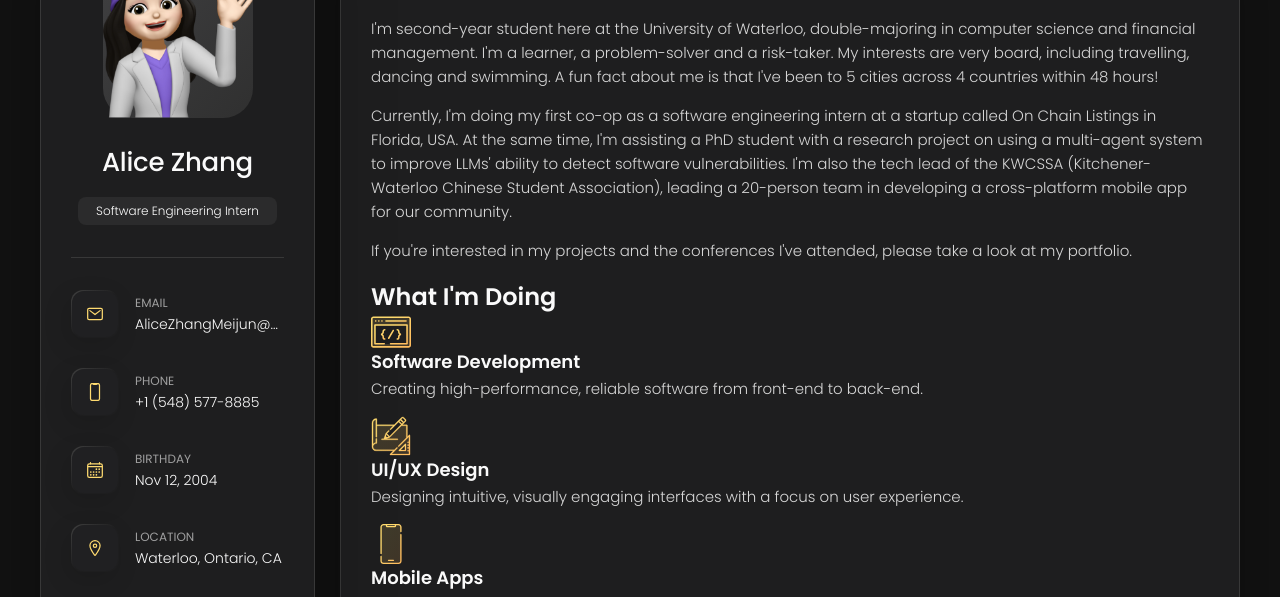
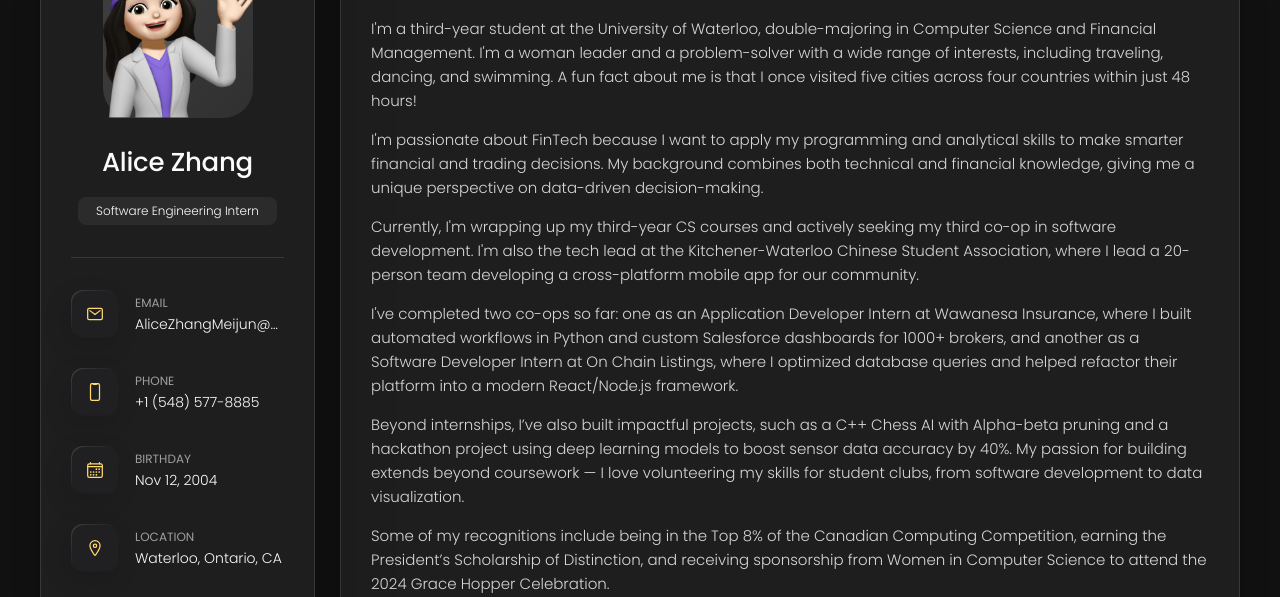
Before and after one commit to AliceZhang1112/Own-Personal-Website, a plain HTML site: page index.html in a window 1280 px wide. Shown: the part 162-759 px from the top of the page. Drawn offline with nearby package versions, Linux system fonts and the light colour scheme.

Commit message:
Update personal bio and experience on homepage

```diff
--- a/index.html
+++ b/index.html
@@ -206,18 +206,31 @@
 
                 <section class="about-text">
                     <p>
-                        I'm second-year student here at the University of Waterloo, double-majoring in computer science and financial management. I'm a learner, a problem-solver and a risk-taker. My interests are very board, including travelling, dancing and swimming. A fun
-                        fact about me is that I've been to 5 cities across 4 countries within 48 hours!
+                        I'm a third-year student at the University of Waterloo, double-majoring in Computer Science and Financial Management. I'm a woman leader and a problem-solver with a wide range of interests, including traveling, dancing, and swimming. A fun fact about
+                        me is that I once visited five cities across four countries within just 48 hours!
+                    </p>
+                    <p>
+                        I'm passionate about FinTech because I want to apply my programming and analytical skills to make smarter financial and trading decisions. My background combines both technical and financial knowledge, giving me a unique perspective on data-driven decision-making.
+                    </p>
+                    <p>
+                        Currently, I'm wrapping up my third-year CS courses and actively seeking my third co-op in software development. I'm also the tech lead at the Kitchener-Waterloo Chinese Student Association, where I lead a 20-person team developing a cross-platform mobile
+                        app for our community.
+                    </p>
+                    <p>
+                        I've completed two co-ops so far: one as an Application Developer Intern at Wawanesa Insurance, where I built automated workflows in Python and custom Salesforce dashboards for 1000+ brokers, and another as a Software Developer Intern at On Chain Listings,
+                        where I optimized database queries and helped refactor their platform into a modern React/Node.js framework.
+                    </p>
+                    <p>
+                        Beyond internships, I’ve also built impactful projects, such as a C++ Chess AI with Alpha-beta pruning and a hackathon project using deep learning models to boost sensor data accuracy by 40%. My passion for building extends beyond coursework — I love
+                        volunteering my skills for student clubs, from software development to data visualization.
+                    </p>
+                    <p>
+                        Some of my recognitions include being in the Top 8% of the Canadian Computing Competition, earning the President’s Scholarship of Distinction, and receiving sponsorship from Women in Computer Science to attend the 2024 Grace Hopper Celebration.
+                    </p>
+                    <p>
+                        If you're interested in my projects or the conferences I've attended, please check out my portfolio!
                     </p>
 
-                    <p>
-                        Currently, I'm doing my first co-op as a software engineering intern at a startup called On Chain Listings in Florida, USA. At the same time, I'm assisting a PhD student with a research project on using a multi-agent system to improve LLMs' ability to
-                        detect software vulnerabilities. I'm also the tech lead of the KWCSSA (Kitchener-Waterloo Chinese Student Association), leading a 20-person team in developing a cross-platform mobile app for our community.
-                    </p>
-
-                    <p>
-                        If you're interested in my projects and the conferences I've attended, please take a look at my portfolio.
-                    </p>
 
 
 
```
